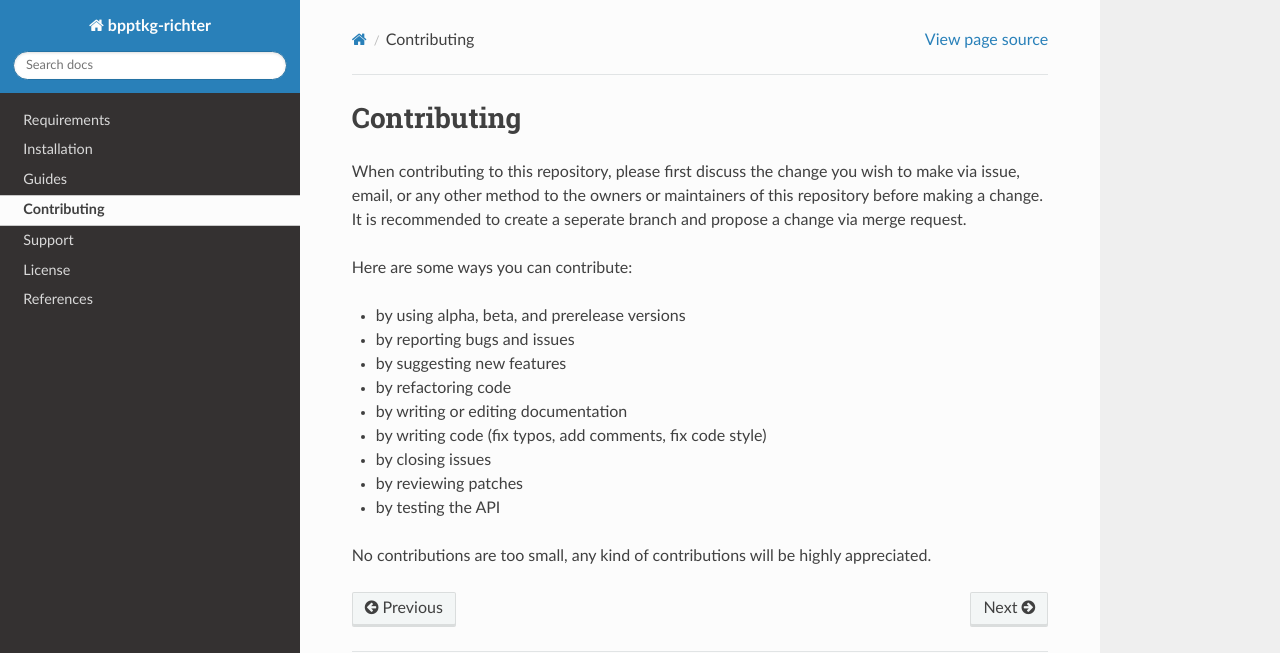
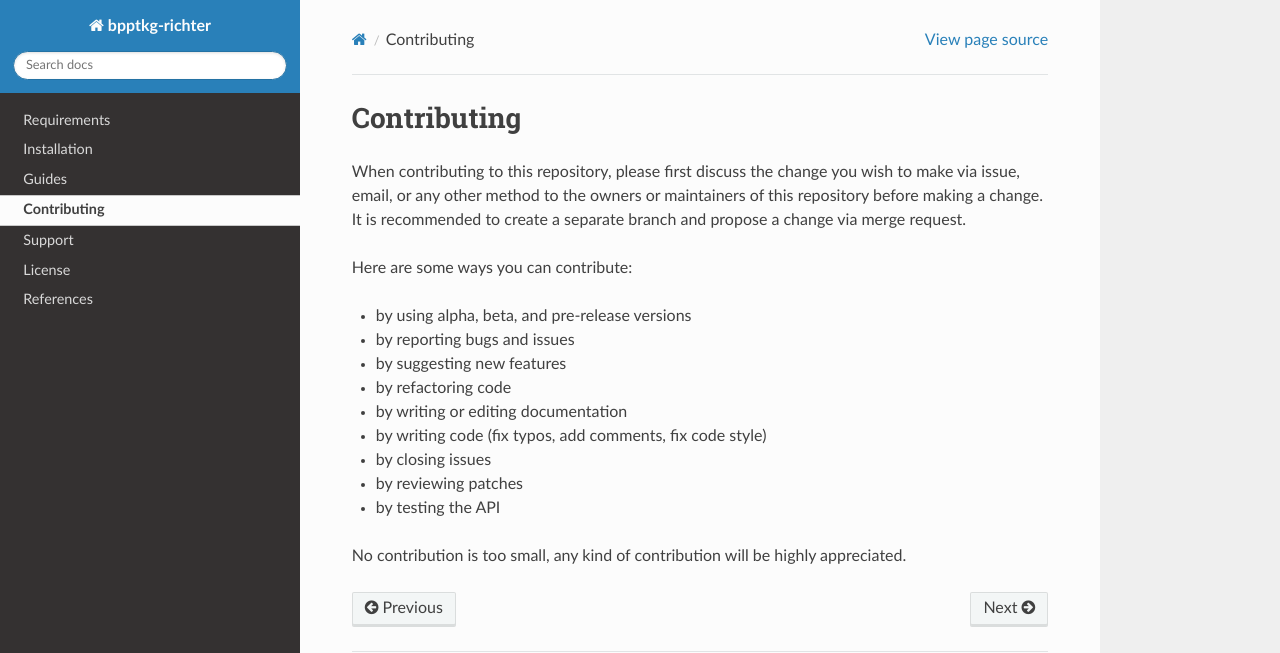
Before and after one commit to bpptkg/bpptkg-richter, a Sphinx documentation site: the page built from docs/contributing.rst, in a window 1280 px wide. Shown: the top 653 px of the page. Built offline with Sphinx 7.4.7 and the Read the Docs theme 2.0.0, drawn with Linux system fonts in a browser that asks for light colours.

Commit message:
Update contributing docs

```diff
--- a/docs/contributing.rst
+++ b/docs/contributing.rst
@@ -4,12 +4,12 @@ Contributing
 
 When contributing to this repository, please first discuss the change you wish
 to make via issue, email, or any other method to the owners or maintainers of
-this repository before making a change. It is recommended to create a seperate
+this repository before making a change. It is recommended to create a separate
 branch and propose a change via merge request.
 
 Here are some ways you can contribute:
 
-* by using alpha, beta, and prerelease versions
+* by using alpha, beta, and pre-release versions
 * by reporting bugs and issues
 * by suggesting new features
 * by refactoring code
@@ -19,5 +19,5 @@ Here are some ways you can contribute:
 * by reviewing patches
 * by testing the API
 
-No contributions are too small, any kind of contributions will be highly
+No contribution is too small, any kind of contribution will be highly
 appreciated.
```
Also changed, not shown: docs/index.rst (+0 -7 lines).
